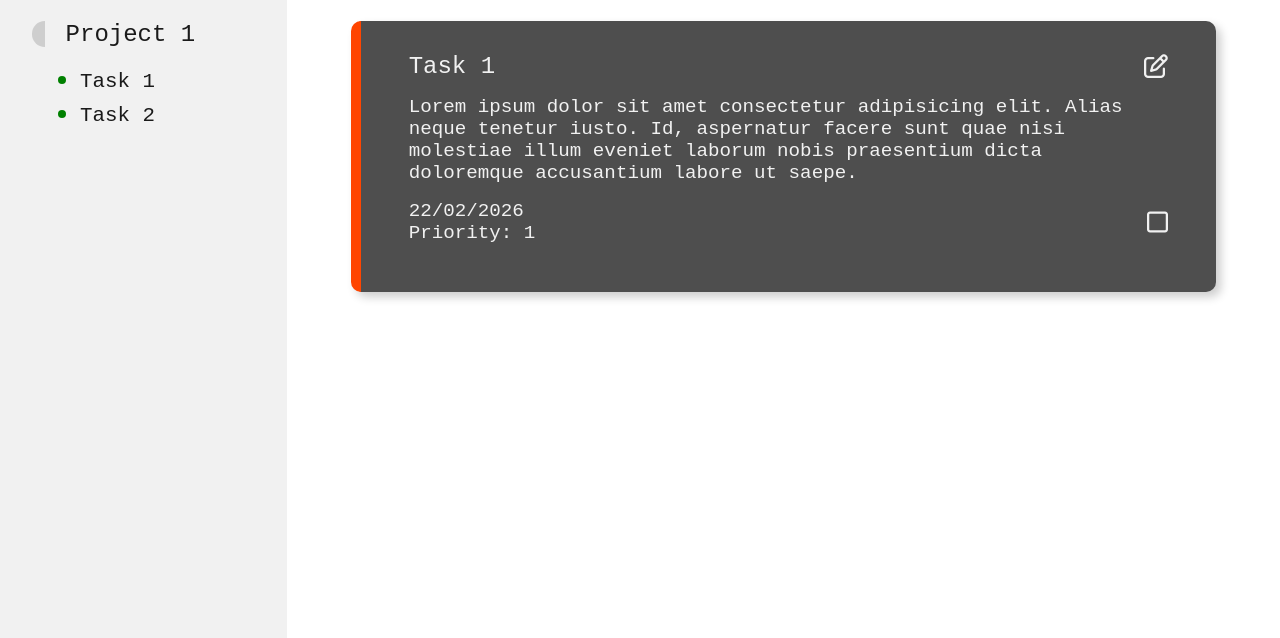
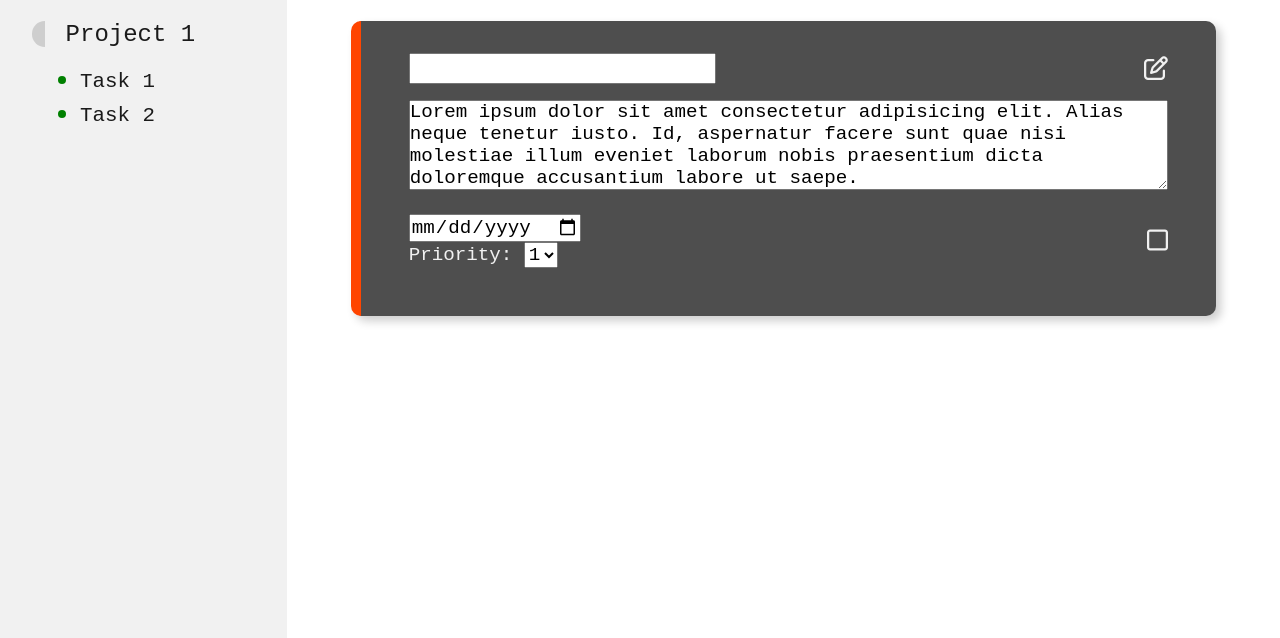
Before and after one commit to DocQuantic/odin-todo, a website built with webpack: page src/template.html in a window 1280 px wide. Shown: the part 162-800 px from the top of the page. Built offline with nearby package versions, Linux system fonts and the light colour scheme.

Commit message:
Setup layout for task edit

```diff
--- a/src/styles.css
+++ b/src/styles.css
@@ -30,11 +30,17 @@ h2{
     font-size: 2rem;
 }
 
-h3{
+h3,
+#tast-title{
+    font: inherit;
     font-size: 1.5rem;
 }
 
-p{
+p,
+textarea,
+input[type="date"],
+option{
+    font: inherit;
     font-size: 1.2rem;
 }
 
@@ -129,8 +135,15 @@ main{
     border-radius: 10px;
     box-shadow: 5px 5px 10px var(--light-grey);
     border-left: 10px solid orangered;
-    > p{
+    > div{
+        > p,
+        > textarea{
             margin-bottom: 1rem;
+        }
+
+        >textarea{
+            width: 100%;
+            height: fit-content;
         }
 
         &.not-done{
@@ -155,3 +168,8 @@ main{
             }
         }
     }
+}
+
+.hidden{
+    display: none;
+}
--- a/src/template.html
+++ b/src/template.html
@@ -38,6 +38,7 @@
             </div>
             <div class="tasks-list">
                 <div class="task not-done">
+                    <div class="hidden">
                         <div class="task-border">
                             <h3>Task 1</h3>
                             <i class="fa-regular fa-pen-to-square"></i>
@@ -51,6 +52,25 @@
                             <i class="fa-regular fa-square"></i>
                         </div>
                     </div>
+                    <div>
+                        <div class="task-border">
+                            <input id="task-title" name="task-title"></input>
+                            <i class="fa-regular fa-pen-to-square"></i>
+                        </div>
+                        <textarea rows="4">Lorem ipsum dolor sit amet consectetur adipisicing elit. Alias neque tenetur iusto. Id, aspernatur facere sunt quae nisi molestiae illum eveniet laborum nobis praesentium dicta doloremque accusantium labore ut saepe.</textarea>
+                        <div class="task-border">
+                            <div>
+                                <input type="date"></input>
+                                <p>Priority: <select>
+                                    <option>1</option>
+                                    <option>2</option>
+                                    <option>3</option>
+                                </select></p>
+                            </div>
+                            <i class="fa-regular fa-square"></i>
+                        </div>
+                    </div>
+                </div>
             </div>
         </div>
     </main>
```
Lines whose indentation alone changed are shown as unchanged.
